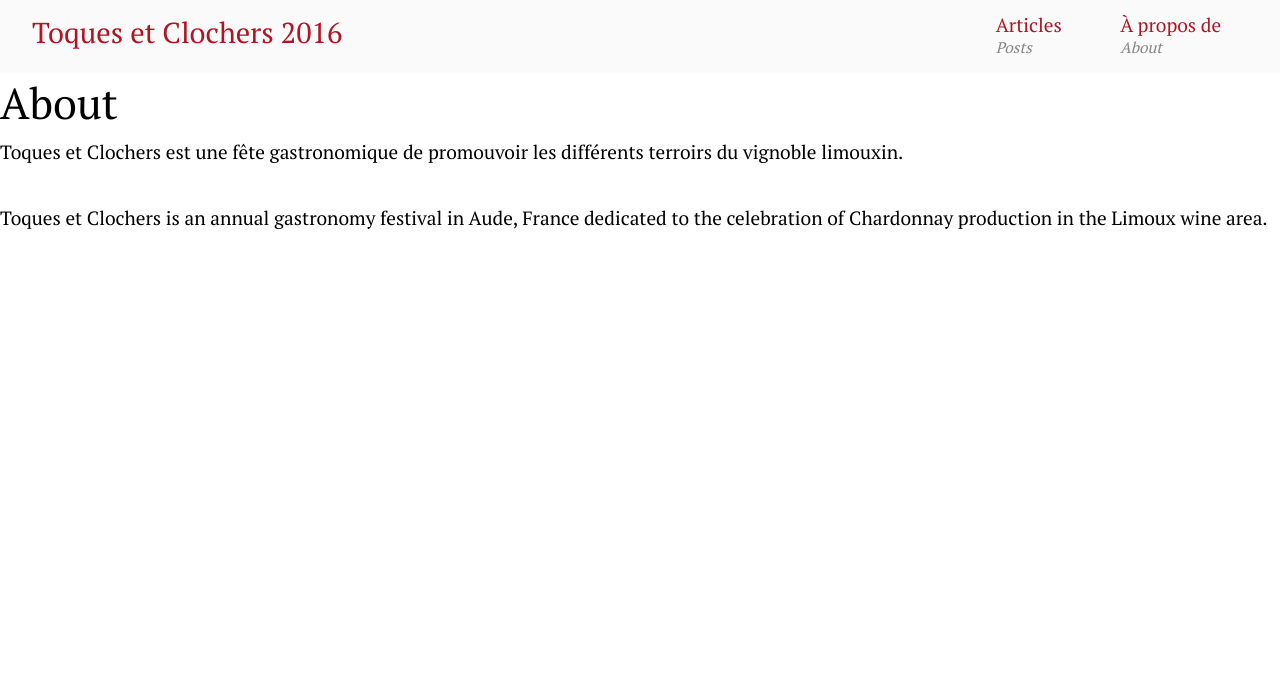
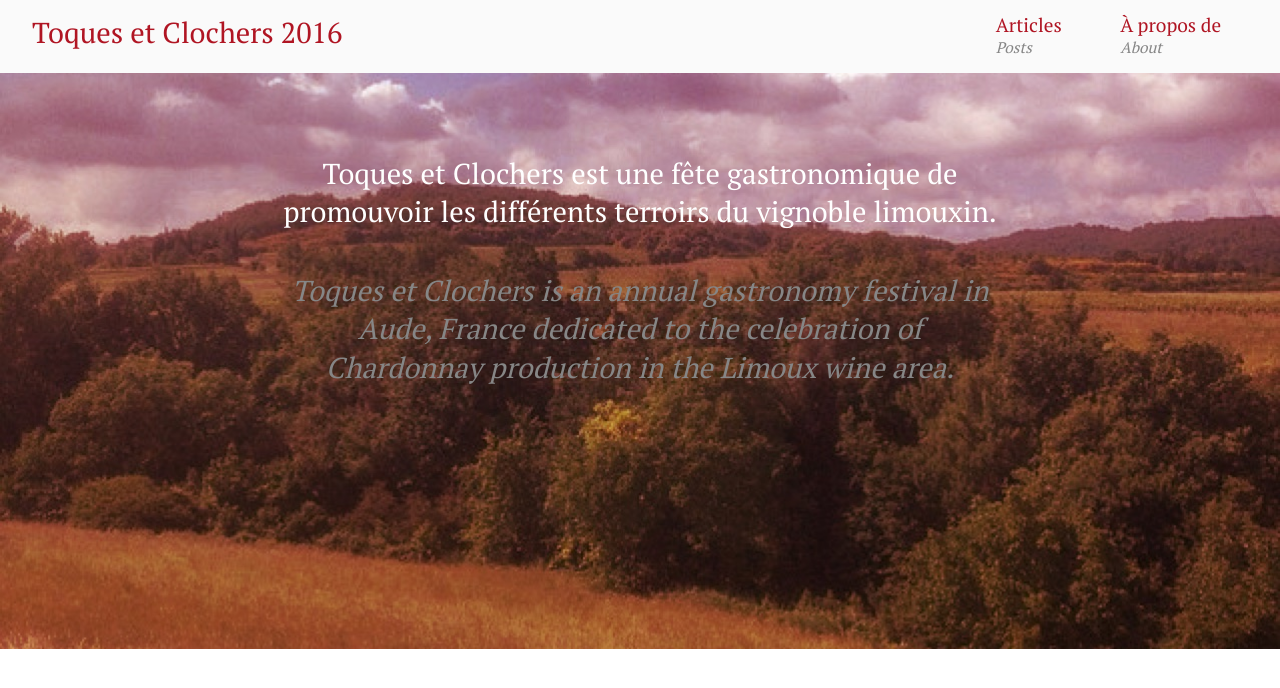
Before and after one commit to aeden/toquesetclochers2016, a Jekyll site: the page built from about.html, in a window 1280 px wide. Shown: the top 688 px of the page. Built offline with Jekyll 4.4.1, drawn with Linux system fonts in a browser that asks for light colours; Markdown is read by kramdown in place of the engine named in the settings.

Commit message:
About page

```diff
--- a/_sass/_layout.scss
+++ b/_sass/_layout.scss
@@ -70,6 +70,16 @@
   min-height: 33em;
 }
 
+.l-about {
+  background: url(/assets/images/bg-about.jpg) no-repeat;
+  background-position: center center;
+  background-size: cover;
+  min-height: 30em;
+  .txt-fr {
+    color: $white;
+  }
+}
+
 .poster {
   display: block;
   margin: 0 auto;
--- /dev/null
+++ b/about.html
@@ -0,0 +1,11 @@
+---
+layout: default
+title: About
+permalink: /about/
+---
+<section class="l-about">
+  <section class="l-intro container-sm">
+    <p class="txt-fr">Toques et Clochers est une fête gastronomique de promouvoir les différents terroirs du vignoble limouxin.</p>
+    <p class="txt-en">Toques et Clochers is an annual gastronomy festival in Aude, France dedicated to the celebration of Chardonnay production in the Limoux wine area.</p>
+  </section>
+</section>
--- a/about.md
+++ /dev/null
@@ -1,8 +0,0 @@
----
-layout: page
-title: About
-permalink: /about/
----
-Toques et Clochers est une fête gastronomique de promouvoir les différents terroirs du vignoble limouxin.
-
-Toques et Clochers is an annual gastronomy festival in Aude, France dedicated to the celebration of Chardonnay production in the Limoux wine area.
```
Also changed, not shown: assets/images/bg-about.jpg (added).
